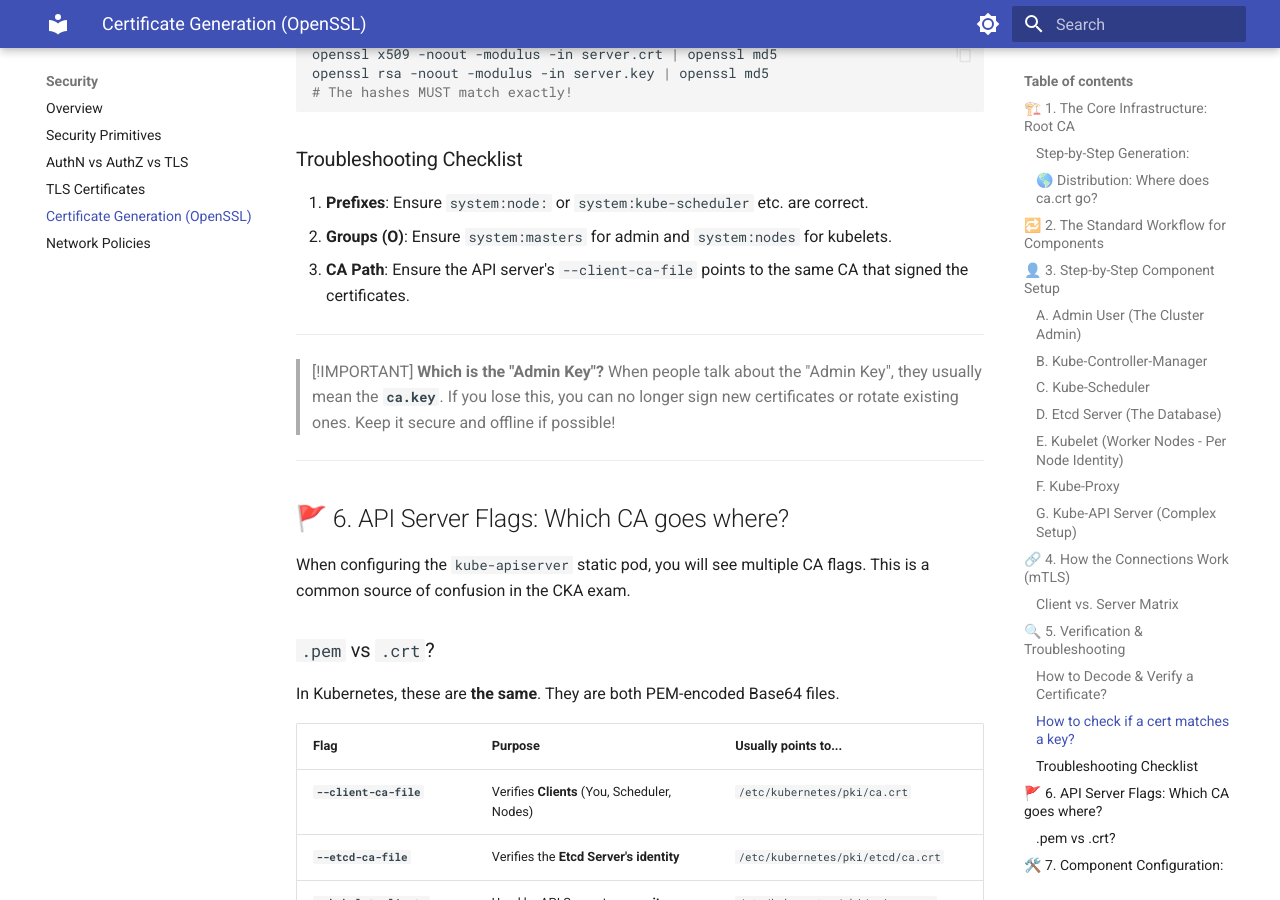
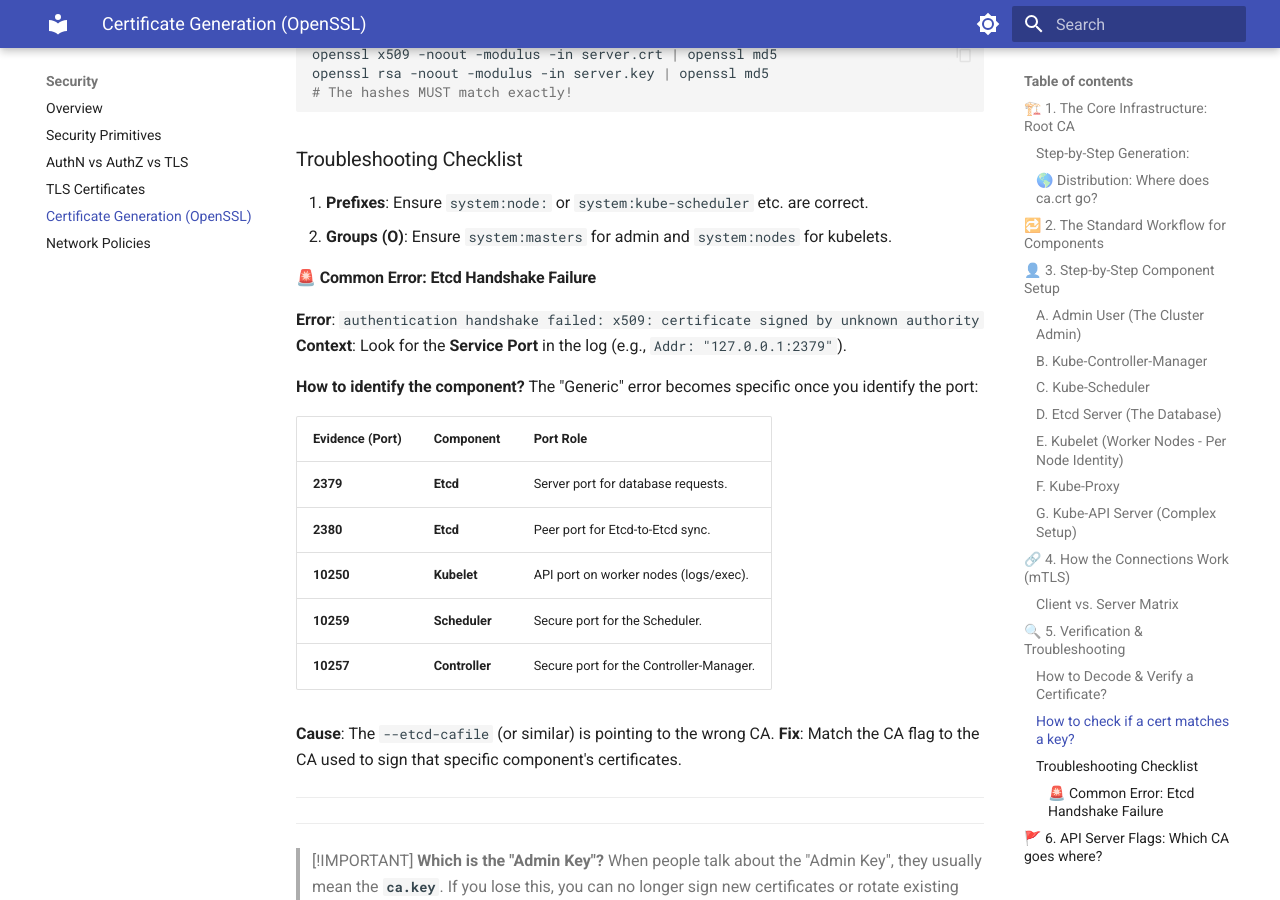
Before and after one commit to kvcenation5/cka-study-guide, an MkDocs documentation site: the page built from docs/security/certificate-generation-openssl.md, in a window 1280 px wide and 900 px high, scrolled down 4915 px. Built offline with MkDocs 1.6.1 and Material for MkDocs 9.7.7, drawn with Linux system fonts in a browser that asks for light colours.

Commit message:
Add port-based component identification to Troubleshooting guide

```diff
--- a/docs/security/certificate-generation-openssl.md
+++ b/docs/security/certificate-generation-openssl.md
@@ -174,7 +174,26 @@ openssl rsa -noout -modulus -in server.key | openssl md5
 ### Troubleshooting Checklist
 1.  **Prefixes**: Ensure `system:node:` or `system:kube-scheduler` etc. are correct.
 2.  **Groups (O)**: Ensure `system:masters` for admin and `system:nodes` for kubelets.
-3.  **CA Path**: Ensure the API server's `--client-ca-file` points to the same CA that signed the certificates.
+
+#### 🚨 Common Error: Etcd Handshake Failure
+**Error**: `authentication handshake failed: x509: certificate signed by unknown authority`
+**Context**: Look for the **Service Port** in the log (e.g., `Addr: "127.0.0.1:2379"`).
+
+**How to identify the component?**
+The "Generic" error becomes specific once you identify the port:
+
+| Evidence (Port) | Component | Port Role |
+| :--- | :--- | :--- |
+| **2379** | **Etcd** | Server port for database requests. |
+| **2380** | **Etcd** | Peer port for Etcd-to-Etcd sync. |
+| **10250** | **Kubelet** | API port on worker nodes (logs/exec). |
+| **10259** | **Scheduler** | Secure port for the Scheduler. |
+| **10257** | **Controller** | Secure port for the Controller-Manager. |
+
+**Cause**: The `--etcd-cafile` (or similar) is pointing to the wrong CA.
+**Fix**: Match the CA flag to the CA used to sign that specific component's certificates.
+
+---
 
 ---
 
```
